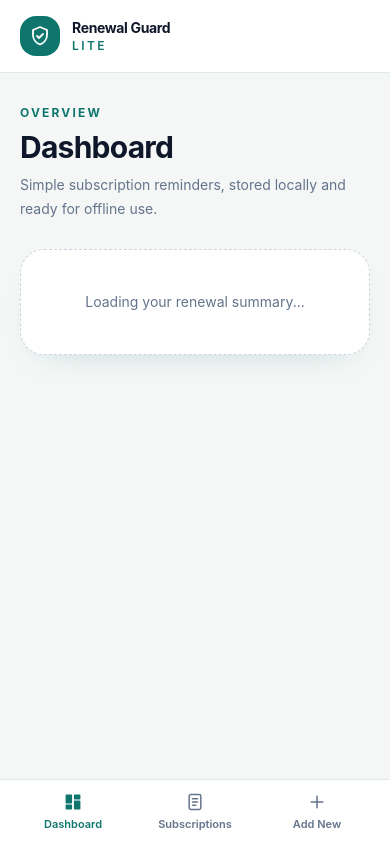
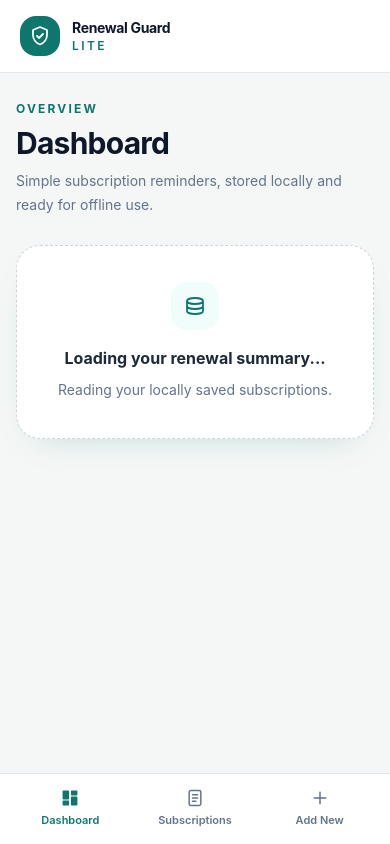
Before and after one commit to dear-aseif/renewal-guard-lite, a React (Vite) app: page / in a window 390 px wide. Built offline with nearby package versions, Linux system fonts and the light colour scheme.

Commit message:
feat: polish responsive offline experience

```diff
--- a/index.html
+++ b/index.html
@@ -4,6 +4,9 @@
     <meta charset="UTF-8" />
     <meta name="viewport" content="width=device-width, initial-scale=1.0" />
     <meta name="theme-color" content="#0f766e" />
+    <meta name="mobile-web-app-capable" content="yes" />
+    <meta name="apple-mobile-web-app-capable" content="yes" />
+    <meta name="apple-mobile-web-app-status-bar-style" content="default" />
     <meta name="description" content="A simple offline-first subscription reminder app." />
     <link rel="icon" href="/renewal-guard-icon.svg" type="image/svg+xml" />
     <link rel="manifest" href="/manifest.webmanifest" />
--- a/src/App.tsx
+++ b/src/App.tsx
@@ -42,8 +42,9 @@ function NavigationButton({ item, activePage, onSelect, mobile = false }: { item
 
   return (
     <button
+      aria-current={isActive ? 'page' : undefined}
       className={mobile
-        ? `flex min-w-0 flex-1 flex-col items-center gap-1 px-1 py-2 text-[11px] font-semibold transition ${isActive ? 'text-teal-700' : 'text-slate-500 hover:text-teal-700'}`
+        ? `flex min-w-0 flex-1 flex-col items-center gap-1 rounded-xl px-1 py-2.5 text-[11px] font-semibold transition ${isActive ? 'text-teal-700' : 'text-slate-500 hover:text-teal-700'}`
         : `flex w-full items-center gap-3 rounded-xl px-3 py-3 text-sm font-semibold transition ${isActive ? 'bg-teal-50 text-teal-700' : 'text-slate-500 hover:bg-slate-50 hover:text-teal-700'}`}
       onClick={() => onSelect(item.id)}
       type="button"
@@ -81,7 +82,7 @@ export default function App() {
   }
 
   return (
-    <div className="min-h-screen bg-canvas pb-20 md:pb-0">
+    <div className="min-h-screen bg-canvas pb-24 md:pb-0">
       <aside className="fixed inset-y-0 left-0 hidden w-64 border-r border-slate-200 bg-white px-5 py-6 md:block">
         <Brand />
         <nav aria-label="Primary navigation" className="mt-10 space-y-2">
@@ -95,10 +96,10 @@ export default function App() {
       </aside>
 
       <main className="md:ml-64">
-        <header className="border-b border-slate-200 bg-white px-5 py-4 md:hidden">
+        <header className="sticky top-0 z-10 border-b border-slate-200 bg-white/95 px-5 py-4 backdrop-blur md:hidden">
           <Brand />
         </header>
-        <div className="mx-auto max-w-5xl px-5 py-8 sm:px-8 md:py-12 lg:px-12">
+        <div className="mx-auto max-w-5xl px-4 py-7 sm:px-8 md:py-12 lg:px-12">
           <div className="mb-7 flex items-start justify-between gap-4">
             <div>
               <p className="text-xs font-bold uppercase tracking-[0.18em] text-teal-700">{content.eyebrow}</p>
@@ -123,7 +124,7 @@ export default function App() {
         </div>
       </main>
 
-      <nav aria-label="Mobile navigation" className="fixed inset-x-0 bottom-0 z-10 flex border-t border-slate-200 bg-white/95 px-3 pb-[max(0.25rem,env(safe-area-inset-bottom))] pt-1 backdrop-blur md:hidden">
+      <nav aria-label="Mobile navigation" className="fixed inset-x-0 bottom-0 z-20 flex border-t border-slate-200 bg-white/95 px-2 pb-[max(0.35rem,env(safe-area-inset-bottom))] pt-1 backdrop-blur md:hidden">
         {navigationItems.map((item) => <NavigationButton activePage={activePage} item={item} key={item.id} mobile onSelect={navigateTo} />)}
       </nav>
     </div>
--- a/src/components/Dashboard.tsx
+++ b/src/components/Dashboard.tsx
@@ -1,5 +1,6 @@
 import { useEffect, useMemo, useState, type ReactNode } from 'react'
 import { db, type Subscription } from '../db/database'
+import { EmptyState } from './EmptyState'
 import { PaymentStatusBadge, ReminderBadge } from './StatusBadge'
 import { differenceInDays, getSubscriptionBorderClass, parseLocalDate, startOfToday } from '../utils/subscriptionStatus'
 
@@ -37,12 +38,12 @@ export function Dashboard({ onAdd }: DashboardProps) {
 
   const dashboard = useMemo(() => buildDashboardData(subscriptions), [subscriptions])
 
-  if (isLoading) return <MessageCard message="Loading your renewal summary..." />
+  if (isLoading) return <EmptyState description="Reading your locally saved subscriptions." icon="storage" title="Loading your renewal summary..." />
 
   if (error) return <p className="rounded-2xl bg-red-50 px-4 py-3 text-sm font-semibold text-red-700" role="alert">{error}</p>
 
   if (subscriptions.length === 0) {
-    return <MessageCard action={<button className="mt-5 rounded-xl bg-teal-700 px-4 py-2.5 text-sm font-bold text-white transition hover:bg-teal-800" onClick={onAdd} type="button">Add your first subscription</button>} message="No subscriptions saved yet. Add your first one to see your renewal summary." />
+    return <EmptyState action={<button className="mt-5 rounded-xl bg-teal-700 px-4 py-2.5 text-sm font-bold text-white transition hover:bg-teal-800" onClick={onAdd} type="button">Add your first subscription</button>} description="Add your first subscription to see your renewal summary." icon="subscriptions" title="No subscriptions yet" />
   }
 
   return (
@@ -52,7 +53,7 @@ export function Dashboard({ onAdd }: DashboardProps) {
           <h2 className="text-lg font-bold text-slate-900">Renewal summary</h2>
           <p className="mt-1 text-sm text-slate-500">Totals stay separated by currency. No conversions are applied.</p>
         </div>
-        <div className="grid gap-4 sm:grid-cols-3">
+        <div className="grid gap-3 sm:grid-cols-3 sm:gap-4">
           <SummaryCard label="This month" totals={dashboard.thisMonth} />
           <SummaryCard label="Next 7 days" totals={dashboard.nextSevenDays} />
           <SummaryCard label="Next 30 days" totals={dashboard.nextThirtyDays} />
@@ -64,7 +65,7 @@ export function Dashboard({ onAdd }: DashboardProps) {
           <div className="grid gap-3 lg:grid-cols-2">
             {dashboard.needsAttention.map((subscription) => <RenewalCard key={subscription.id} subscription={subscription} />)}
           </div>
-        ) : <MessageCard message="Nothing needs attention right now." />}
+        ) : <EmptyState description="Your urgent renewals and top-up reminders will appear here." icon="shield" title="No items need attention" />}
       </DashboardSection>
 
       <DashboardSection description="Your closest renewal dates, sorted from nearest to furthest." title="Nearest upcoming renewals">
@@ -72,7 +73,7 @@ export function Dashboard({ onAdd }: DashboardProps) {
           <div className="grid gap-3 lg:grid-cols-2">
             {dashboard.upcoming.map((subscription) => <RenewalCard key={subscription.id} subscription={subscription} />)}
           </div>
-        ) : <MessageCard message="No upcoming renewals yet." />}
+        ) : <EmptyState description="Future renewal dates will appear here after you add them." icon="calendar" title="No upcoming renewals" />}
       </DashboardSection>
     </div>
   )
@@ -110,7 +111,7 @@ function RenewalCard({ subscription }: { subscription: Subscription }) {
 
   return (
     <article className={`rounded-2xl border bg-white p-4 shadow-card ${borderClass}`}>
-      <div className="flex items-start justify-between gap-3">
+      <div className="flex flex-col gap-3 min-[380px]:flex-row min-[380px]:items-start min-[380px]:justify-between">
         <div className="min-w-0">
           <h3 className="truncate font-bold text-slate-900">{subscription.name}</h3>
           <p className="mt-1 text-sm font-semibold text-slate-500">{formatDate(subscription.nextRenewalDate)}</p>
@@ -125,14 +126,6 @@ function RenewalCard({ subscription }: { subscription: Subscription }) {
   )
 }
 
-function MessageCard({ action, message }: { action?: ReactNode; message: string }) {
-  return (
-    <div className="rounded-3xl border border-dashed border-slate-300 bg-white px-6 py-10 text-center shadow-card">
-      <p className="mx-auto max-w-md text-sm leading-6 text-slate-500">{message}</p>
-      {action}
-    </div>
-  )
-}
 
 function buildDashboardData(subscriptions: Subscription[]) {
   const today = startOfToday()
--- /dev/null
+++ b/src/components/EmptyState.tsx
@@ -0,0 +1,22 @@
+import type { ReactNode } from 'react'
+import { Icon, type IconName } from './icons'
+
+type EmptyStateProps = {
+  action?: ReactNode
+  description: string
+  icon: IconName
+  title: string
+}
+
+export function EmptyState({ action, description, icon, title }: EmptyStateProps) {
+  return (
+    <div className="rounded-3xl border border-dashed border-slate-300 bg-white px-5 py-9 text-center shadow-card sm:px-8 sm:py-10">
+      <div className="mx-auto flex h-12 w-12 items-center justify-center rounded-2xl bg-teal-50 text-teal-700">
+        <Icon className="h-6 w-6" name={icon} />
+      </div>
+      <h3 className="mt-4 text-base font-bold text-slate-800">{title}</h3>
+      <p className="mx-auto mt-2 max-w-md text-sm leading-6 text-slate-500">{description}</p>
+      {action}
+    </div>
+  )
+}
--- a/src/components/SubscriptionList.tsx
+++ b/src/components/SubscriptionList.tsx
@@ -1,5 +1,6 @@
-import { useEffect, useMemo, useState, type ReactNode } from 'react'
+import { useEffect, useMemo, useState } from 'react'
 import { db, type Subscription } from '../db/database'
+import { EmptyState } from './EmptyState'
 import { PaymentStatusBadge, ReminderBadge } from './StatusBadge'
 import { getSubscriptionBorderClass } from '../utils/subscriptionStatus'
 
@@ -56,7 +57,7 @@ export function SubscriptionList({ onAdd, onEdit }: SubscriptionListProps) {
   }
 
   if (isLoading) {
-    return <MessageCard message="Loading your saved subscriptions..." />
+    return <EmptyState description="Reading subscriptions stored on this device." icon="storage" title="Loading your subscriptions..." />
   }
 
   return (
@@ -89,9 +90,11 @@ export function SubscriptionList({ onAdd, onEdit }: SubscriptionListProps) {
           ))}
         </div>
       ) : (
-        <MessageCard
+        <EmptyState
           action={subscriptions.length === 0 ? <button className="mt-5 rounded-xl bg-teal-700 px-4 py-2.5 text-sm font-bold text-white transition hover:bg-teal-800" onClick={onAdd} type="button">Add your first subscription</button> : undefined}
-          message={subscriptions.length === 0 ? 'No subscriptions saved yet. Add your first one to start tracking renewals.' : 'No subscriptions match your search.'}
+          description={subscriptions.length === 0 ? 'Add your first subscription to start tracking renewals.' : 'Try a different subscription name.'}
+          icon="subscriptions"
+          title={subscriptions.length === 0 ? 'No subscriptions yet' : 'No matching subscriptions'}
         />
       )}
     </section>
@@ -103,12 +106,12 @@ function SubscriptionCard({ onDelete, onEdit, subscription }: { onDelete: () =>
 
   return (
     <article className={`rounded-3xl border bg-white p-5 shadow-card ${borderClass}`}>
-      <div className="flex items-start justify-between gap-3">
+      <div className="flex flex-col gap-3 min-[420px]:flex-row min-[420px]:items-start min-[420px]:justify-between">
         <div className="min-w-0">
           <h3 className="truncate text-lg font-bold text-slate-900">{subscription.name}</h3>
           <p className="mt-1 text-sm font-bold text-teal-700">{formatPrice(subscription)}</p>
         </div>
-        <div className="flex shrink-0 flex-wrap justify-end gap-1.5">
+        <div className="flex flex-wrap gap-1.5 min-[420px]:shrink-0 min-[420px]:justify-end">
           <ReminderBadge nextRenewalDate={subscription.nextRenewalDate} />
           <PaymentStatusBadge paymentStatus={subscription.paymentStatus} />
         </div>
@@ -138,14 +141,6 @@ function Detail({ label, value }: { label: string; value: string }) {
   )
 }
 
-function MessageCard({ action, message }: { action?: ReactNode; message: string }) {
-  return (
-    <div className="rounded-3xl border border-dashed border-slate-300 bg-white px-6 py-10 text-center shadow-card">
-      <p className="mx-auto max-w-md text-sm leading-6 text-slate-500">{message}</p>
-      {action}
-    </div>
-  )
-}
 
 function formatBillingCycle(subscription: Subscription) {
   if (subscription.billingCycle === 'custom') return `Every ${subscription.customCycleDays} days`
--- a/src/index.css
+++ b/src/index.css
@@ -17,7 +17,22 @@
     margin: 0;
   }
 
-  button {
+  button,
+  input,
+  select,
+  textarea {
     font: inherit;
   }
+
+  button {
+    cursor: pointer;
+  }
+
+  button:focus-visible,
+  input:focus-visible,
+  select:focus-visible,
+  textarea:focus-visible {
+    outline: 2px solid #0f766e;
+    outline-offset: 2px;
+  }
 }
```
Also changed, not shown: public/sw.js (+11 -4 lines), public/manifest.webmanifest, 1 other file (tests, documents, lock files or other folders).
